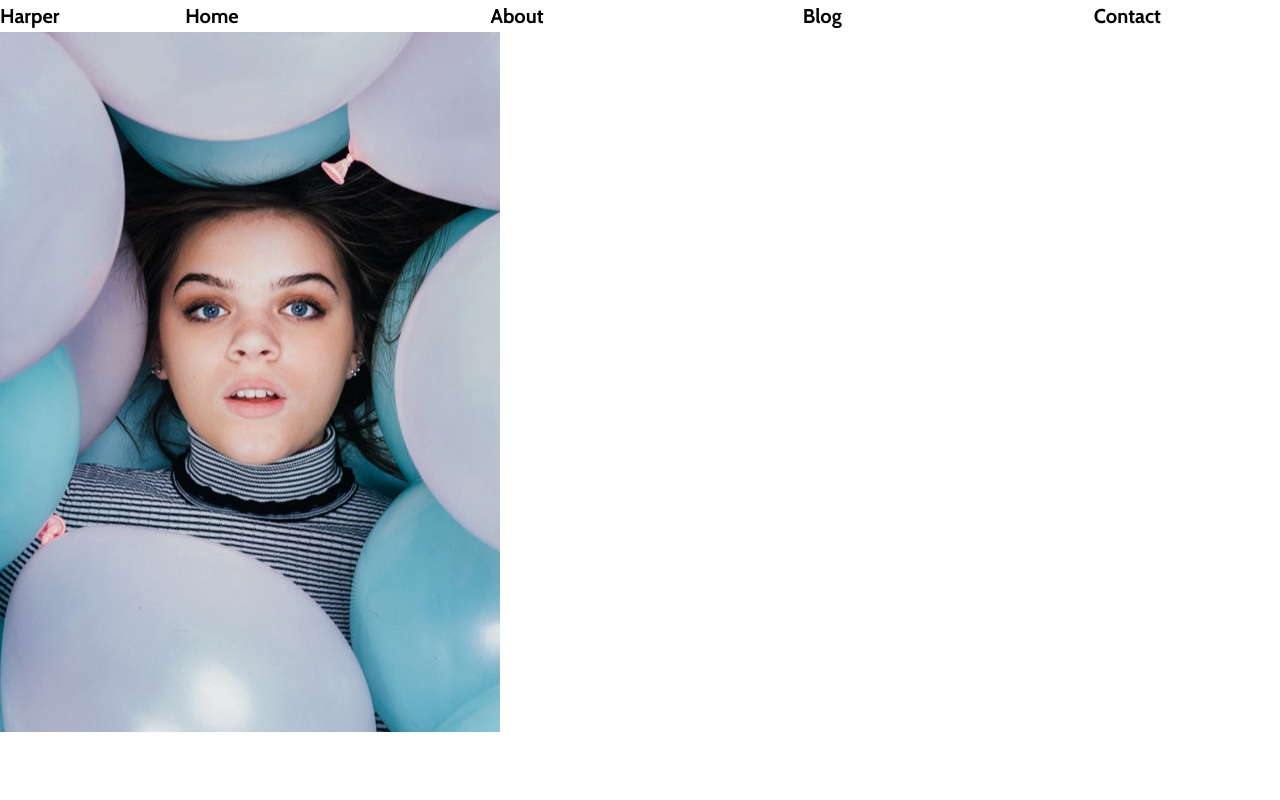
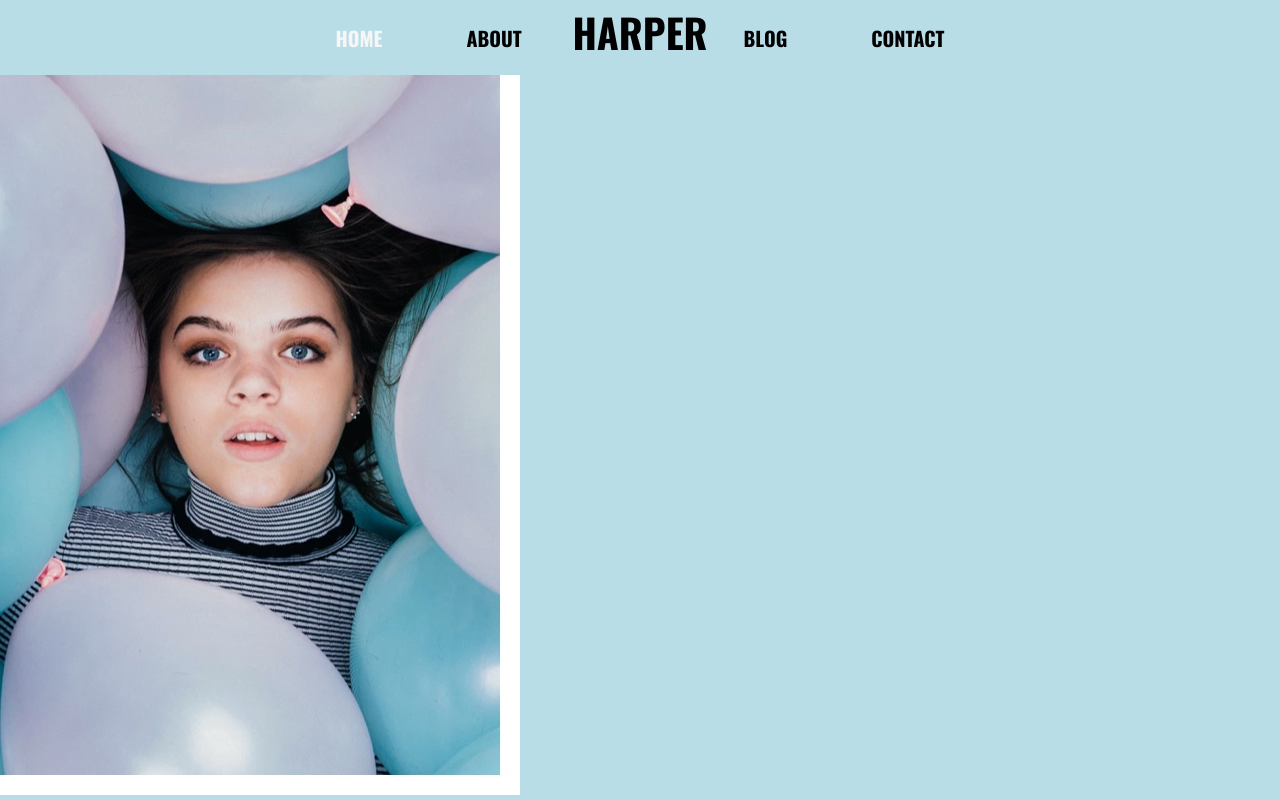
Before and after one commit to clairevalant/claire_valant_project2, a plain HTML site: page index.html in a window 1280 px wide. Shown: the top 800 px of the page. Drawn offline with nearby package versions, Linux system fonts and the light colour scheme.

Commit message:
nav bar styling

```diff
--- a/index.html
+++ b/index.html
@@ -4,7 +4,7 @@
     <meta charset="UTF-8">
     <meta name="viewport" content="width=device-width, initial-scale=1.0">
     <meta http-equiv="X-UA-Compatible" content="ie=edge">
-    <link href="https://fonts.googleapis.com/css?family=Cabin:700|Oswald" rel="stylesheet">
+    <link href="https://fonts.googleapis.com/css?family=Cabin|Oswald:700" rel="stylesheet">
     <link rel="stylesheet" href="https://use.fontawesome.com/releases/v5.5.0/css/all.css" integrity="sha384-B4dIYHKNBt8Bc12p+WXckhzcICo0wtJAoU8YZTY5qE0Id1GSseTk6S+L3BlXeVIU"
         crossorigin="anonymous">
     <link rel="stylesheet" href="styles/styles.css">
@@ -12,16 +12,18 @@
 </head>
 
 <body>
-    <!-- This nav will stay outside of the Home header because it is present on every page & sticky -->
-    <nav class="nav">
-        <span class="nav__logo">Harper</span>
-        <ul class="nav__list">
-            <li class="nav__item"><a class="nav__link nav__link--highlight" href="#index.html">Home</a></li>
-            <li class="nav__item"><a class="nav__link" href="index.html#about">About</a></li>
-            <li class="nav__item"><a class="nav__link" href="blog.html">Blog</a></li>
-            <li class="nav__item"><a class="nav__link" href="contact.html">Contact</a></li>
-        </ul>
-    </nav>
+    <!-- This nav will stay outside of the Home header because it is present on every page & sticky, and in a container with which to use flexbox-->
+    <div class="nav-contain">
+        <a class="nav-contain__logo-link" href="index.html">Harper</a>
+        <nav class="nav">
+            <ul class="nav__list">
+                <li class="nav__item"><a class="nav__link nav__link--current-page" href="index.html">Home</a></li>
+                <li class="nav__item nav__item--margin-right"><a class="nav__link" href="index.html#about">About</a></li>
+                <li class="nav__item nav__item--margin-left"><a class="nav__link" href="blog.html">Blog</a></li>
+                <li class="nav__item"><a class="nav__link" href="contact.html">Contact</a></li>
+            </ul>
+        </nav>
+    </div>
 
     <header class="header">
         <img class="header__image" src="assets/home-image-1.jpg" alt="A woman lying down surrounded by pink and blue balloons">
@@ -89,7 +91,7 @@
 
                 <p class="section__blog-summary section__blog-summary--right">Lorem ipsum dolor sit amet consectetur adipisicing elit. Error autem repellat delectus at voluptatibus, quasi impedit inventore debitis laborum in, cum iste minima adipisci! Earum adipisci deleniti sed eum corporis.</p>
 
-                <button>Read more</button>
+                <button class="button">Read more</button>
             </div>
         </section>
 
@@ -99,7 +101,7 @@
             </div>
 
             <div class="section__wrapper">
-                <h2>Harper's Journey</h2>
+                <h2 class="section__h2">Harper's Journey</h2>
 
                 <p class="section__para">Lorem, ipsum dolor sit amet consectetur adipisicing elit. Quas quaerat possimus mollitia
                     maiores quasi ab, iusto sed cum praesentium corporis placeat minima consequuntur, impedit qui neque quae adipisci
--- a/styles/partials/_global.scss
+++ b/styles/partials/_global.scss
@@ -9,8 +9,40 @@ $light-color: #f6f6f6;
 $title-font: 'Oswald', sans-serif;
 $body-font: 'Cabin', sans-serif;
 
+// Global styles
+
 body {
     font-family: $body-font;
     font-size: 20px;
     line-height: 32px;
 }
+
+a {
+    text-decoration: none;
+    color: inherit;
+}
+
+img {
+    max-width: 100%;
+}
+
+.header, .nav-contain {
+    background: $main-color;
+}
+
+
+.nav-contain,
+.header,
+.button,
+.section__h2,
+.section__h3,
+.section__h4 {
+    text-transform: uppercase;
+    font-family: $title-font;
+    font-weight: 700;
+}
+
+.button {
+    background: $accent-color;
+    border: none;
+}
--- a/styles/partials/_nav.scss
+++ b/styles/partials/_nav.scss
@@ -3,26 +3,57 @@
 .nav {
     padding: 0;
     margin: 0;
+
     &__list {
         @extend .nav;
+        list-style-type: none;
+        @include flexBox();
     }
 
     &__item {
         @extend .nav;
+        margin: 0 30px;
+
+        &--margin-right{
+            margin-right: 20%;
+        }
+
+        &--margin-left {
+            margin-left: 20%;
+        }
     }
 
     &__link {
         @extend .nav;
         text-decoration: none;
-        color: inherit;
+        padding: 12px;
+        font-size: 20px;
+        line-height: 29px;
 
+        &--current-page {
+            color: $light-color;
+         }
+
+        &:hover {
+            color: $light-color;
+            text-decoration: underline;
+        }
     }
 }
 
-.nav {
+.nav-contain {
     @include flexBox();
     position: sticky;
     top:0;
     left: 0;
+    height: 75px;
     width: 100%;
+
+    &__logo-link {
+        font-size: 40px;
+        position: absolute;
+        top:16px;
+        left: auto;
+        right: auto;
+    }
 }
```
Also changed, not shown: blog.html (+12 -10 lines), contact.html (+12 -10 lines), styles/partials/_header.scss (line endings or trailing spaces), styles/styles.css, 1 other file.
